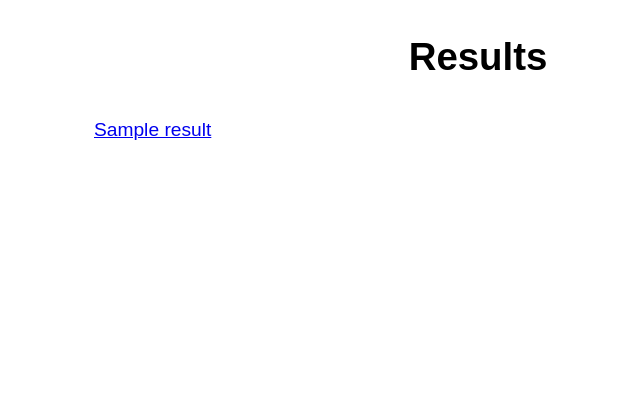
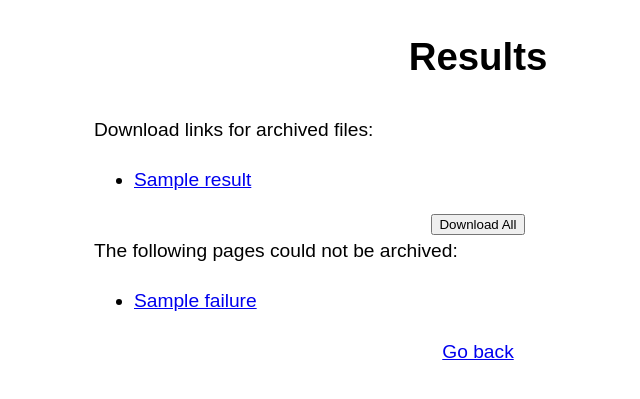
Before and after one commit to qhiGenrRvta2/web2pdf, a Flask app: template templates/results.html in a window 1280 px wide. Shown: the top 399 px of the page, without its empty margins (162-802 px from the left). Run offline with Flask 2, Linux system fonts and the light colour scheme; the template is opened without the code that fills it: most values are stand-ins (such as "Sample title", 1, 10 or a date in 2020); some libraries are stand-ins or nearby versions.

Commit message:
improved results page

```diff
--- a/templates/results.html
+++ b/templates/results.html
@@ -2,12 +2,36 @@
 
 {% block title %}
     <title>Results</title>
+    <script>
+        function createZip() {
+            let button = document.querySelector('#zip_button');
+            button.setAttribute('disabled', true);
+            window.location.href='/make_zip';
+        }
+    </script>
 {% endblock %}
 
 {% block body %}
     <h1>Results</h1>
-    {% for result in file_list %}
-        <a href="download/{{ result }}">{{ result }}</a>
-    {% endfor %}
+    {% if file_list %}
+        Download links for archived files:
+        <ul>
+        {% for result in file_list %}
+            <li><a href="download/{{ result }}">{{ result }}</a></li>
+        {% endfor %}
+        </ul>
+        <button id="zip_button" type="button" class="centered" onclick="createZip()">Download All</button>
+    {% endif %}
+
+    {% if failures %}
+        The following pages could not be archived: </br>
+        <ul>
+        {% for failure in failures %}
+            <li><a href="{{ failure }}">{{ failure }}</a></li>
+        {% endfor %}
+        </ul>
+    {% endif %}
+
+    <div class="centered_text"><a href="/archiver">Go back</a></div>
 
 {% endblock %}
```
